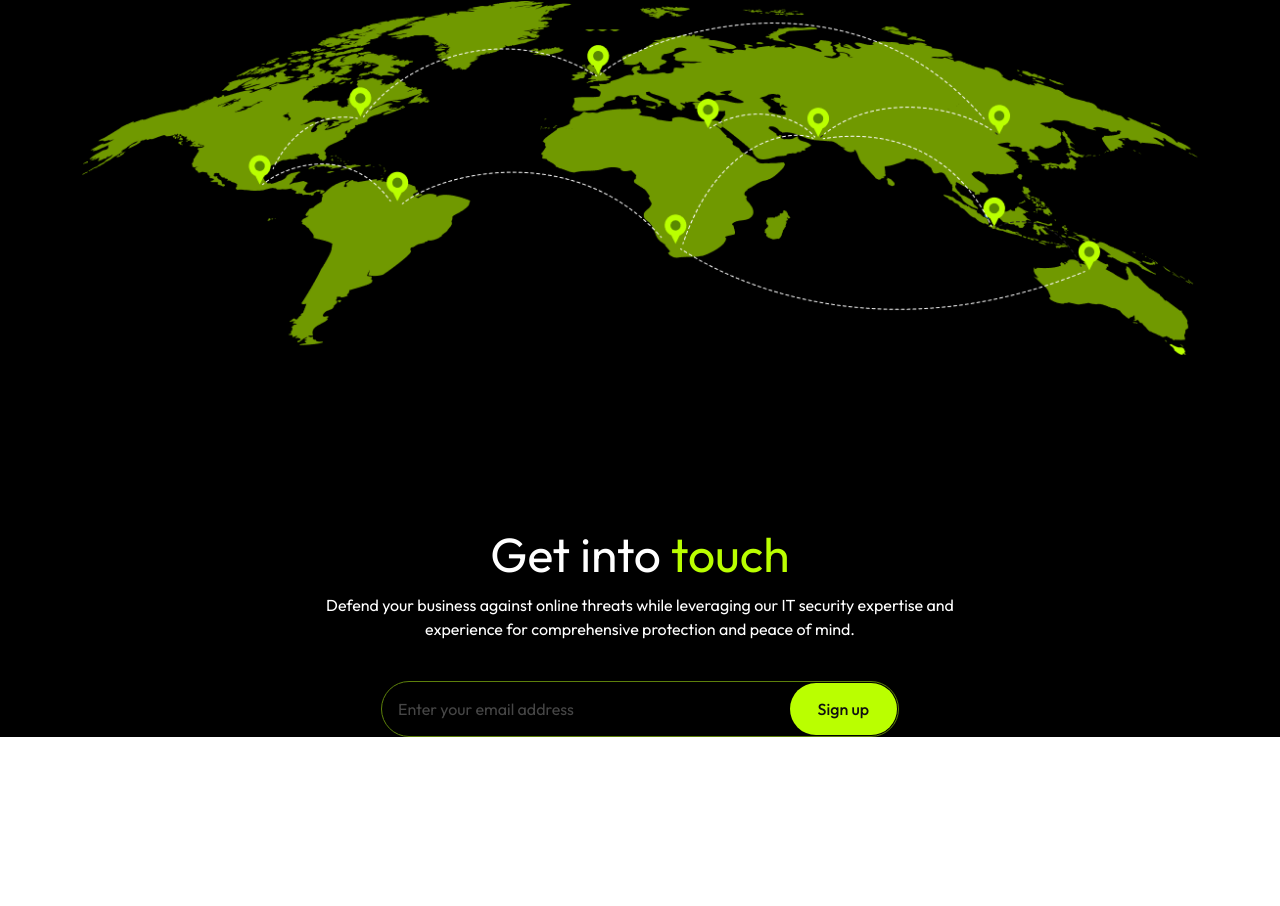
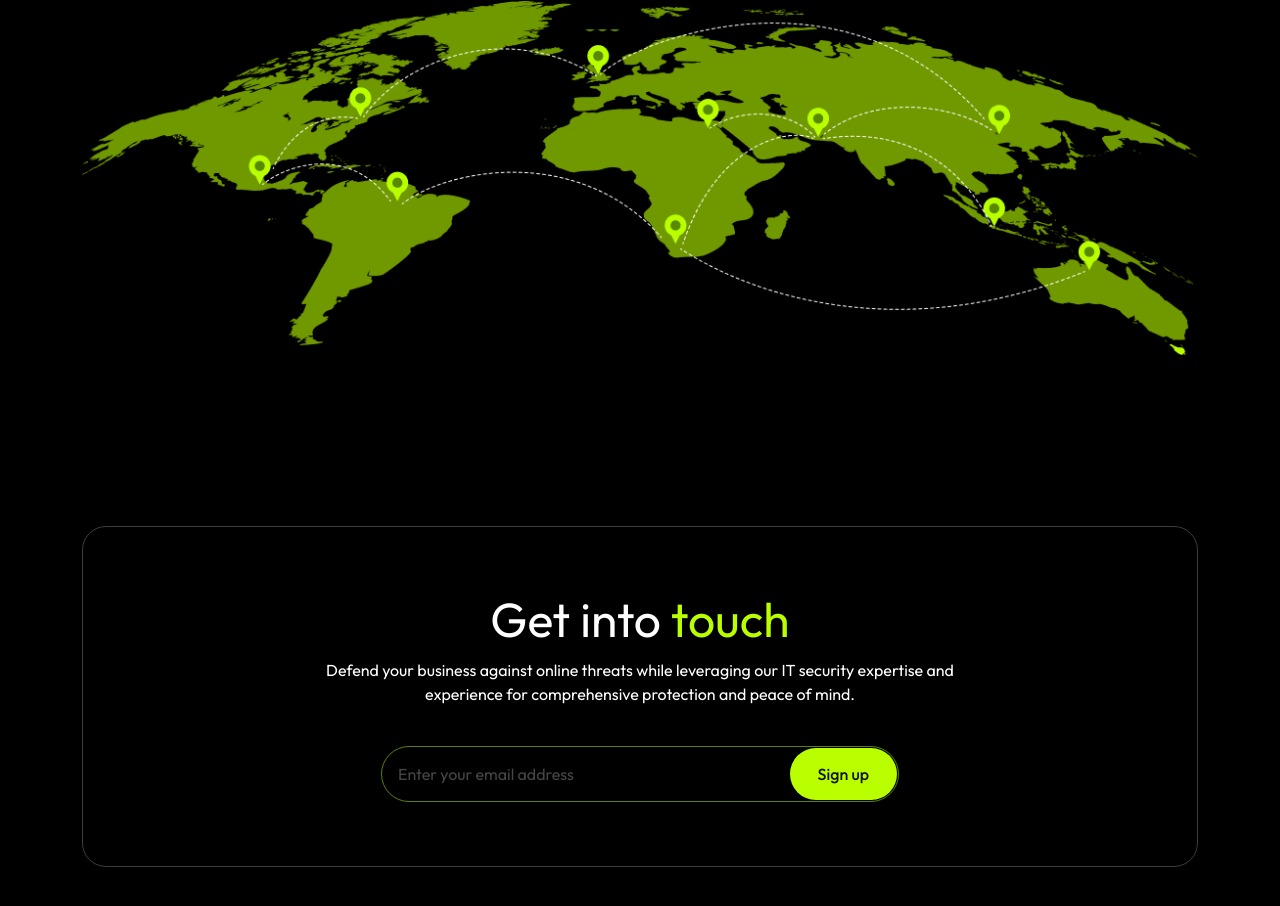
Before and after one commit to Rohit-Dhaka/Cybertise, a plain HTML site: page index.html in a window 1280 px wide. Shown: the part 252-1158 px from the top of the page. Before the commit the page ends 989 px from the top, so only its background shows below. Drawn offline with nearby package versions, Linux system fonts and the light colour scheme.

Commit message:
7th section done

```diff
--- a/assets/css/style.css
+++ b/assets/css/style.css
@@ -51,6 +51,9 @@
 }
 .pb-35{
     padding-bottom: 35px;
+}
+.pb-140{
+    padding-bottom: 140px;
 }
 .pt-87{
     padding-top: 87px;
@@ -252,6 +255,12 @@
     outline: none;
 
 }
+.email-box{
+    border: 1px solid #383F3A;
+    border-radius: 24px;
+    padding: 64px  30px 64px;
+
+}
 
 /* ------------------------------------------ */
 /* ------------------------------------------back-to-btn */
--- a/index.html
+++ b/index.html
@@ -192,7 +192,7 @@
 
     </section>
     <section class="bg-black">
-        <div class="container max-w-1140">
+        <div class="container max-w-1140 pb-140">
             <div class=" d-flex justify-content-center pt-79">
                 <h2 class="font-Outfit mb-0 fw-normal lh-57 fs-xl color-white text-center max-w-725">Decentralized infrastructure, <span class="color-lime">globally distributed.</span></h2>
             </div>
```
